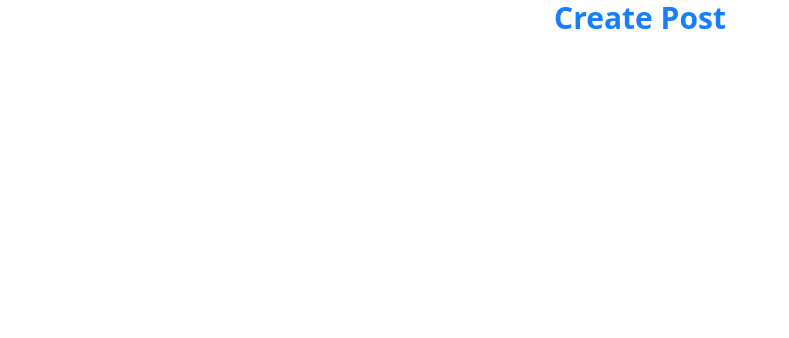
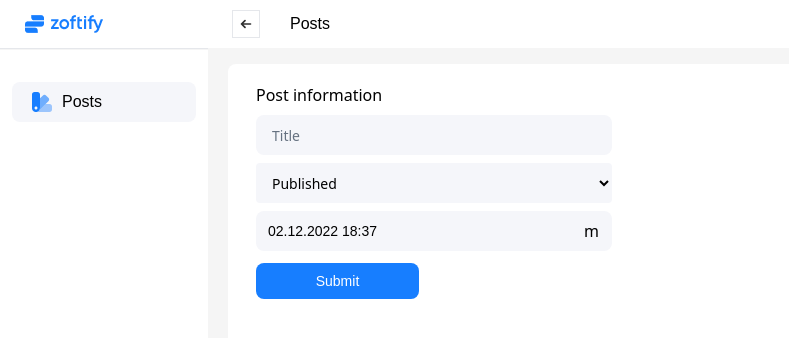
Before and after one commit to Azimjon1111/task, a Next.js app: page /create in a window 1280 px wide. Shown: the top 338 px of the page, without its empty margins (0-789 px from the left). Built offline with nearby package versions, Linux system fonts and the light colour scheme.

Commit message:
redisgned and create page created

```diff
--- a/src/components/button/index.tsx
+++ b/src/components/button/index.tsx
@@ -1,18 +1,33 @@
+import Link from 'next/link'
 interface ButtonsProps {
     name: string,
+    link?: string,
     type?: React.ButtonHTMLAttributes<HTMLButtonElement>["type"] | "button",
     className: string,
     disabled ?: boolean,
     onClick: React.ButtonHTMLAttributes<HTMLButtonElement>["onClick"];
  };
-const Button = ({onClick, name, className, disabled}: ButtonsProps) =>{
+const Button = ({onClick, name, className, disabled, link}: ButtonsProps) =>{
     return(
+        <>
+        {link ? <>
+        <Link href={link}>
         <button
         className={"bg-primary text-[14px] text-white font-arial text-center rounded-[8px]"+ " " + className}
         onClick={onClick}
         >
             {name}
         </button>
+            </Link>
+            </>: <>
+            <button
+        className={"bg-primary text-[14px] text-white font-arial text-center rounded-[8px]"+ " " + className}
+        onClick={onClick}
+        >
+            {name}
+        </button>
+            </>}
+            </>
     )
 }
 export default Button
--- a/src/components/date-time-picker/index.tsx
+++ b/src/components/date-time-picker/index.tsx
@@ -11,10 +11,10 @@ const DatePicker = ({
   disabled,
 }: DatePickerProps) => {
   return (
-    <div className="flex items-center justify-center">
-      <div className="datepicker relative form-floating mb-3 xl:w-96">
-        <div className="border-2 rounded-[8px] px-3 py-2 flex items-center justify-between">
-          <p>
+    <div className="flex items-center mt-2">
+      <div className="datepicker relative form-floating mb-3 ">
+        <div className="rounded-[8px] bg-own_gray h-[40px] w-[356px] px-3 py-2 flex items-center justify-between">
+          <p className="text-sm font-arial">
             {value?.slice(0, 10).split("-").reverse().join(".")}{" "}
             {value.slice(11, 16)}
           </p>
--- a/src/components/dropdown/index.tsx
+++ b/src/components/dropdown/index.tsx
@@ -1,5 +1,5 @@
 interface DropDownProps {
-  value: number;
+    value: string;
     data: any;
     className?: string;
     disabled?: boolean;
@@ -21,7 +21,7 @@ const DropDown = ({
           defaultValue={"Status"}
           onChange={()=>{onChange('Hello')}}
           className={
-          " border text-sm rounded-[4px]  block w-[64px] h-[36px] bg-own_gray"
+            "  text-sm rounded-[4px] px-3  block w-[356px] h-[40px] bg-own_gray"
             + " " + className
           }
         >
--- /dev/null
+++ b/src/components/dropdown/pagination-dropdown.tsx
@@ -0,0 +1,34 @@
+interface DropDownProps {
+  value: number;
+  data: any;
+  className?: string;
+  disabled?: boolean;
+  onChange: Function;
+}
+
+const DropDown = ({
+  onChange,
+  value,
+  className,
+  data,
+  disabled,
+}: DropDownProps) => {
+  return (
+      <select
+        id="Draft"
+        value={value}
+        placeholder="Status"
+        defaultValue={"Status"}
+        onChange={()=>{onChange('Hello')}}
+        className={
+          "  text-sm rounded-[4px]  block w-[64px] h-[36px] bg-own_gray"
+          + " " + className
+        }
+      >
+        {data.map((el: any)=>(
+            <option value={el.value} key={el.id}>{el.value}</option>
+        ))}
+      </select>
+  );
+};
+export default DropDown;
--- /dev/null
+++ b/src/components/input/index.tsx
@@ -0,0 +1,30 @@
+interface InputProps {
+    value: string;
+    className?: string;
+    placeholder?: string;
+    disabled?: boolean;
+    onChange: Function;
+  }
+  const Input = ({
+    onChange,
+    value,
+    className,
+    disabled,
+    placeholder
+  }: InputProps) => {
+    return (
+          <input
+            type="search"
+            id="search"
+            value={value}
+            onChange={(e)=>{onChange(e.target.value)}}
+            className= {
+                "block p-4  w-[356px] h-[40px] text-sm text-gray-900 bg-own_gray rounded-lg  placeholder-[#667281]  font-normal"
+                + " " + className
+            }
+            placeholder={placeholder}
+            required
+          />
+    );
+  };
+  export default Input;
--- a/src/components/input/search.tsx
+++ b/src/components/input/search.tsx
@@ -24,7 +24,7 @@ const SearchInput = ({
           value={value}
           onChange={(e)=>{onChange(e.target.value)}}
           className= {
-              "block p-4  w-[432px] h-[36px] text-sm text-gray-900 border border-gray-300 rounded-lg bg-gray-50 focus:ring-blue-500 focus:border-blue-500 dark:bg-gray-700 dark:border-gray-600 dark:placeholder-gray-400 dark:text-white dark:focus:ring-blue-500 dark:focus:border-blue-500"
+              "block p-4  w-[432px] h-[36px] text-sm text-gray-900 bg-own_gray rounded-lg  placeholder-[#667281]  font-normal"
               + " " + className
           }
           placeholder="Search"
--- a/src/layout/index.tsx
+++ b/src/layout/index.tsx
@@ -41,7 +41,7 @@ const Layout = ({ children} : any) => {
         {/* {
         sideBar && responsive ?  <div onClick={()=> setSideBar(false)} className='overlay w-full h-full fixed left-0 top-0 bg-black z-10 opacity-50'></div> :  null
         } */}
-        <div className='bg-white rounded-lg'>
+        <div className='bg-white rounded-lg min-h-[613px]'>
         {children}
         </div>
       </div>
--- a/src/layout/navbar.tsx
+++ b/src/layout/navbar.tsx
@@ -1,11 +1,30 @@
 import React from'react';
-
+import Link from 'next/link';
+import Image from 'next/image';
+import { useRouter } from 'next/router';
 const Navbar = () =>{
+    const router = useRouter();
+    console.log(router.pathname)
     return(
-        <div className='w-full h-[48px] pl-[208px] bg-white fixed px-[24px] py-[15px] flex items-center space-x-40 font-arial'>
-            {/* <img className='w-[78px] h-[18px]' src='/logo.png' /> */}
+        <>
+        {router.pathname == '/create' ? <>
+        <div className='w-full h-[48px] pl-[232px] bg-white z-10 fixed px-[24px] py-[15px] flex items-center space-x-[18px] font-arial'>
+            <Link href={'/'} legacyBehavior>
+            <a className='border w-[28px] h-[28px] flex items-center justify-center' >
+            <Image alt='nav-prev' width={12} height={12}src='/assets/svg/nav-prev.svg' />
+        </a>
+            </Link>
             <h2 className='pl-[12px]  font-normal'>Posts</h2>
         </div>
+        </>  : <>
+        <div className='w-full h-[48px] pl-[208px] bg-white z-10 fixed px-[24px] py-[15px] flex space-x-40 font-arial'>
+            {/* <div  className='border w-[28px] h-[28px] flex items-center justify-center' >
+            <Image width={10.5} height={8.2}src='/assets/svg/nav-prev.svg' />
+        </div> */}
+            <h2 className='pl-[12px]  font-normal'>Posts</h2>
+        </div>
+        </>}
+        </>
     )
 }
 export default Navbar
--- a/src/pages/create.tsx
+++ b/src/pages/create.tsx
@@ -1,7 +1,11 @@
-export default function CreatePost() {
-    return (
-      <div>
-        <h1 className='text-center text-primary text-3xl font-bold'>Create Post</h1>
-      </div>
-    )
-  }
+import Layout from "../layout/index";
+import Posts from '../widgets/posts';
+import CreatePost from '../widgets/createPost'
+import { useState } from "react";
+export default function Create() {
+  return (
+    <Layout>
+      <CreatePost/>
+    </Layout>
+  );
+}
--- /dev/null
+++ b/src/widgets/createPost.tsx
@@ -0,0 +1,52 @@
+import Button from "../components/button";
+import SearchInput from "../components/input/search";
+import Tab from "../components/tab";
+import DropDown from "../components/dropdown/index";
+import DatePicker from "../components/date-time-picker";
+import Input from "../components/input/index";
+import { useState } from "react";
+import {
+  table_headers,
+  table_dropdown_pagination,
+  statuses,
+  table_body,
+} from "../utils/consts";
+export default function CreatePost() {
+  const [dropdown, setDropdown] = useState(5);
+  const [page, setPage] = useState(0);
+  const [date, setDate] = useState(new Date().toISOString());
+  console.log(date);
+  return (
+    <div className="pt-[19px] px-7 space-y-2">
+      <h1>Post information</h1>
+      <Input
+        value=""
+        placeholder="Title"
+        onChange={(e: string) => {
+          console.log(e);
+        }}
+      />
+      <DropDown
+          data={statuses}
+          value={statuses[0].value}
+          onChange={(e: any) => {
+            console.log(e);
+          }}
+        />
+      <DatePicker
+        value={date}
+        onChange={(val: any) => {
+          setDate(val.target.value);
+        }}
+      />
+      <Button
+        name="Submit"
+        link="/create"
+        className="w-[163px] h-[36px]"
+        onClick={() => {
+          console.log("salom");
+        }}
+      />
+    </div>
+  );
+}
--- a/src/widgets/posts.tsx
+++ b/src/widgets/posts.tsx
@@ -1,15 +1,20 @@
 import Button from "../components/button";
 import SearchInput from "../components/input/search";
 import Tab from "../components/tab";
-import DropDown from "../components/dropdown";
+import DropDown from "../components/dropdown/pagination-dropdown";
 import DatePicker from "../components/date-time-picker";
 import { useState } from "react";
-import { table_headers, table_dropdown_pagination, statuses, table_body} from '../utils/consts'
-import Table from '../components/table'
+import {
+  table_headers,
+  table_dropdown_pagination,
+  statuses,
+  table_body,
+} from "../utils/consts";
+import Table from "../components/table";
 import Pagination from "../components/pagination";
 export default function Posts() {
-  const [dropdown, setDropdown]= useState(5)
-  const [page, setPage] = useState(0)
+  const [dropdown, setDropdown] = useState(5);
+  const [page, setPage] = useState(0);
   const [date, setDate] = useState(new Date().toISOString());
   console.log(date);
 
@@ -17,13 +22,14 @@ export default function Posts() {
     <div className="pt-4 pb-6">
       <div className="flex justify-between px-6">
         <SearchInput
-        value="salom"
+          value=""
           onChange={(e: string) => {
-          console.log(e)
+            console.log(e);
           }}
         />
         <Button
           name="Create Post"
+          link="/create"
           className="w-[163px] h-[36px]"
           onClick={() => {
             console.log("salom");
@@ -68,7 +74,14 @@ export default function Posts() {
             console.log(e);
           }}
         />
-      <Pagination data_length={table_body.length} page={page} setPage={(e: number)=>{setPage(e)}} dropdown={dropdown} />
+        <Pagination
+          data_length={table_body.length}
+          page={page}
+          setPage={(e: number) => {
+            setPage(e);
+          }}
+          dropdown={dropdown}
+        />
       </div>
       {/* <DatePicker value={date} onChange={(val: any)=>{setDate(val.target.value)}} /> */}
     </div>
```
Also changed, not shown: public/assets/svg/nav-prev.svg (added). Lines whose indentation alone changed are shown as unchanged.
